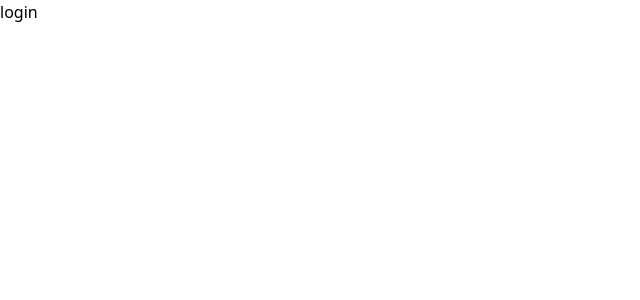
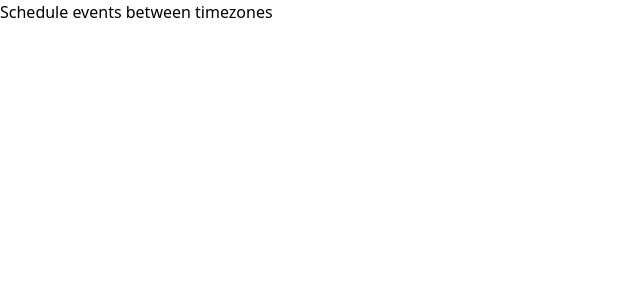
Before and after one commit to androso/timezoner-v2, a Next.js app: page /login in a window 1280 px wide. Shown: the top 300 px of the page, without its empty margins (0-640 px from the left). Built offline with nearby package versions, Linux system fonts and the light colour scheme.

Commit message:
adding nvmrc file

```diff
--- a/pages/login.tsx
+++ b/pages/login.tsx
@@ -1,7 +1,12 @@
-import React from 'react'
+import React from "react";
 
 export default function login() {
-  return (
-    <div>login</div>
-  )
+	return (
+		<div className="page-wrapper">
+			<h1>Schedule events between <span>timezones</span></h1>
+            <div>
+
+            </div>
+		</div>
+	);
 }
```
Also changed, not shown: 1 other file (tests, documents, lock files or other folders).
